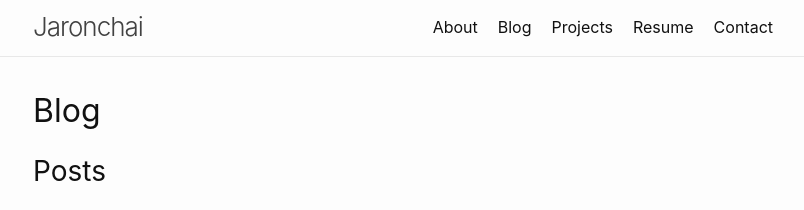
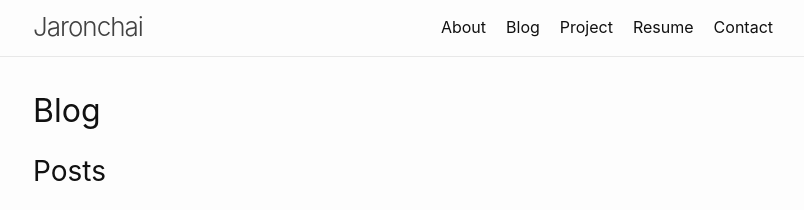
Before and after one commit to jarondlk/jaronchai-blog, a Jekyll site: the page built from pages/blog.markdown, in a window 1280 px wide. Shown: the top 210 px of the page, without its empty margins (237-1041 px from the left). Built offline with Jekyll 4.4.1, drawn with Linux system fonts in a browser that asks for light colours.

Commit message:
Update tags

```diff
--- a/pages/projects.markdown
+++ b/pages/projects.markdown
@@ -1,5 +1,5 @@
 ---
-layout: page
-title: Projects
-permalink: /projects/
+layout: tagpage
+title: "Project"
+tag: project
 ---
```
Also changed, not shown: pages/blog.markdown (line endings or trailing spaces).
